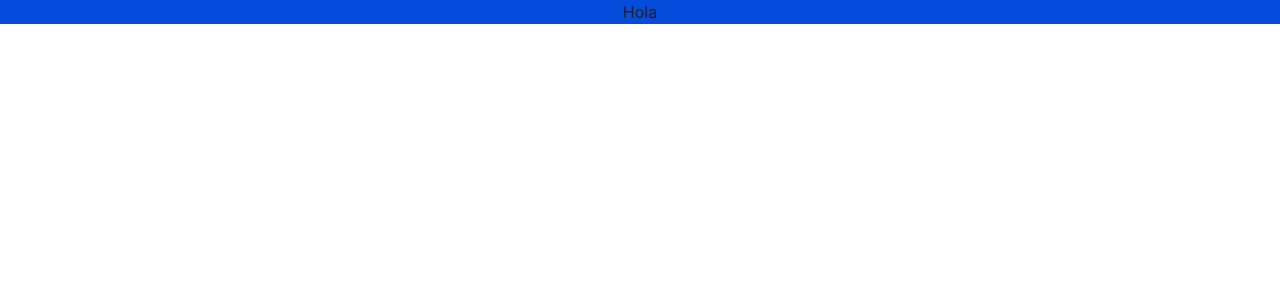
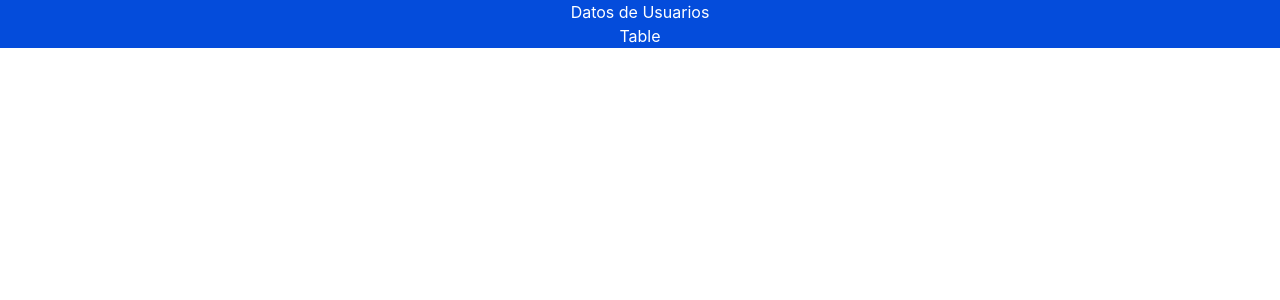
Before and after one commit to MNATorres/Ejercicio-react, a React (Create React App) app: page / in a window 1280 px wide. Shown: the top 300 px of the page. Built offline with nearby package versions, Linux system fonts and the light colour scheme.

Commit message:
se crea componente Form

```diff
--- a/src/App.tsx
+++ b/src/App.tsx
@@ -9,6 +9,7 @@ function App() {
       <ChakraProvider>
         <Header />
       </ChakraProvider>
+
     </div>
   );
 }
--- /dev/null
+++ b/src/Form.jsx
@@ -0,0 +1,14 @@
+import React from "react";
+import { Link } from "react-router-dom";
+
+function Form() {
+    return (
+        <>
+            <nav>
+                <Link to="/">For</Link>
+            </nav>
+        </>
+    );
+}
+
+export default Form;
--- a/src/Header.css
+++ b/src/Header.css
@@ -1,4 +1,5 @@
 header{
     width: 100%;
     background-color: rgb(4, 76, 219);
+    color: white;
   }
--- a/src/Header.jsx
+++ b/src/Header.jsx
@@ -1,12 +1,20 @@
 import React from "react";
 import './Header.css';
 import Table from "./Table";
+import Form from "./Form";
+import { Routes, Route } from "react-router-dom";
 
-function Header(){
-    return(
-        <header>
-            <Table />
-        </header>
+function Header() {
+    return (
+        <>
+            <header>
+                <h1>Datos de Usuarios</h1>
+                <Routes>
+                    <Route path="/" element={<Table />} />
+                    <Route path="about" element={<Form />} />
+                </Routes>
+            </header>
+        </>
     );
 }
 
--- a/src/Table.tsx
+++ b/src/Table.tsx
@@ -1,11 +1,15 @@
 import React from "react";
+import { Link } from "react-router-dom";
 
-function Table(){
-    return(
-        <div>
-            Hola
-        </div>
-    )
-}
+function Table() {
+    return (
+      <>
+        <nav>
+          <Link to="/about">Table</Link>
+        </nav>
+        <p></p>
+      </>
+    );
+  }
 
 export default Table;
```
